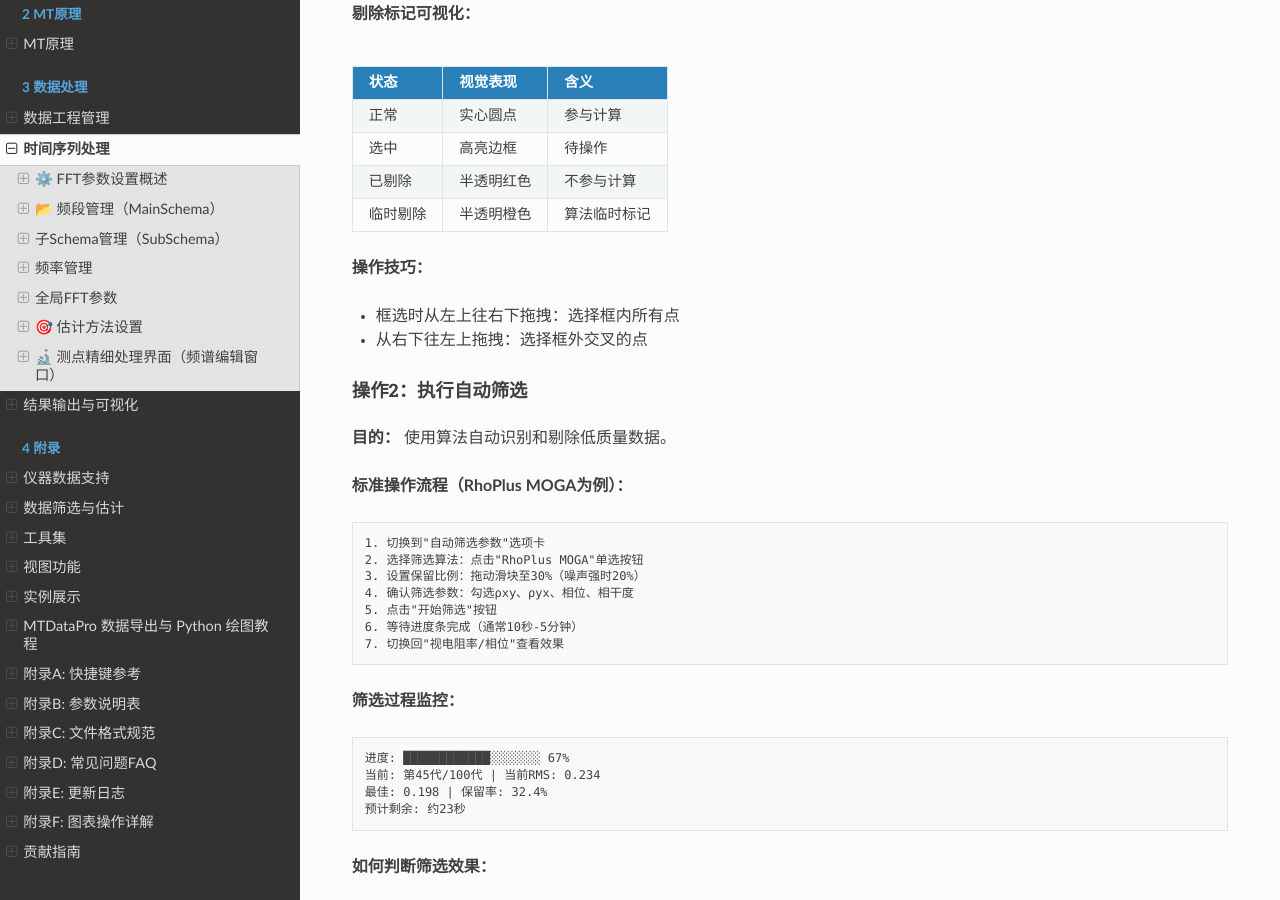
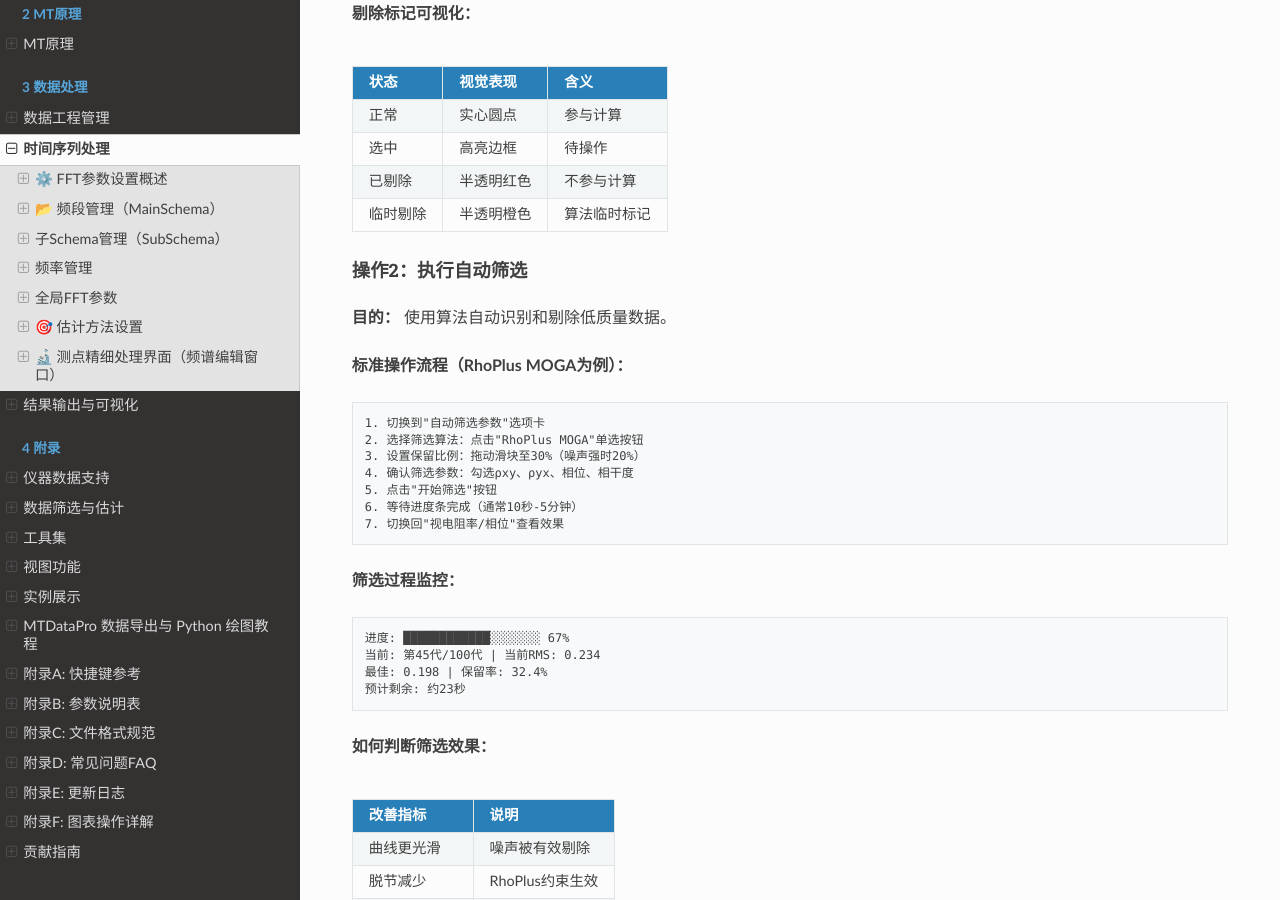
Before and after one commit to EMWPJ/MTDataPro-docs, a Sphinx documentation site: the page built from source/chapters/chapter5.md, in a window 1280 px wide and 900 px high, scrolled down 22097 px. Built offline with Sphinx 7.4.7 and the Read the Docs theme 3.1.0, drawn with Linux system fonts in a browser that asks for light colours.

Commit message:
fix(chapter5): remove inaccurate drag-direction 操作技巧 — FEditMode determines inside/outside, not drag direction
Selection mode (CC_Rectangle vs CC_RectangleBesides) is set by UI controls, not drag direction.

```diff
--- a/source/chapters/chapter5.md
+++ b/source/chapters/chapter5.md
@@ -1243,10 +1243,6 @@ CCZ阻抗是一种一致性约束阻抗估计方法。
 | 已剔除 | 半透明红色 | 不参与计算 |
 | 临时剔除 | 半透明橙色 | 算法临时标记 |
 
-**操作技巧：**
-- 框选时从左上往右下拖拽：选择框内所有点
-- 从右下往左上拖拽：选择框外交叉的点
-
 #### 操作2：执行自动筛选
 
 **目的：** 使用算法自动识别和剔除低质量数据。
```
